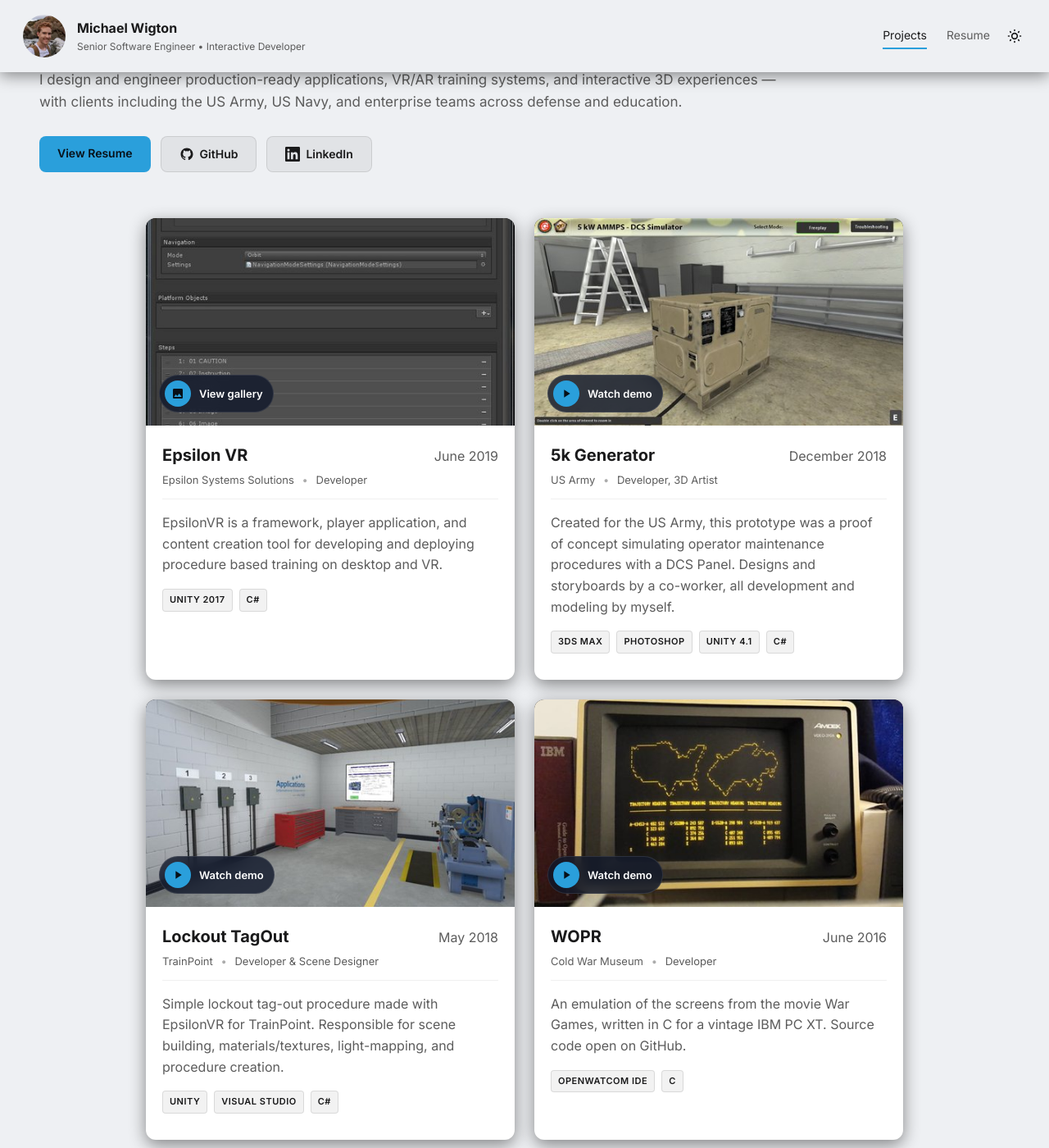
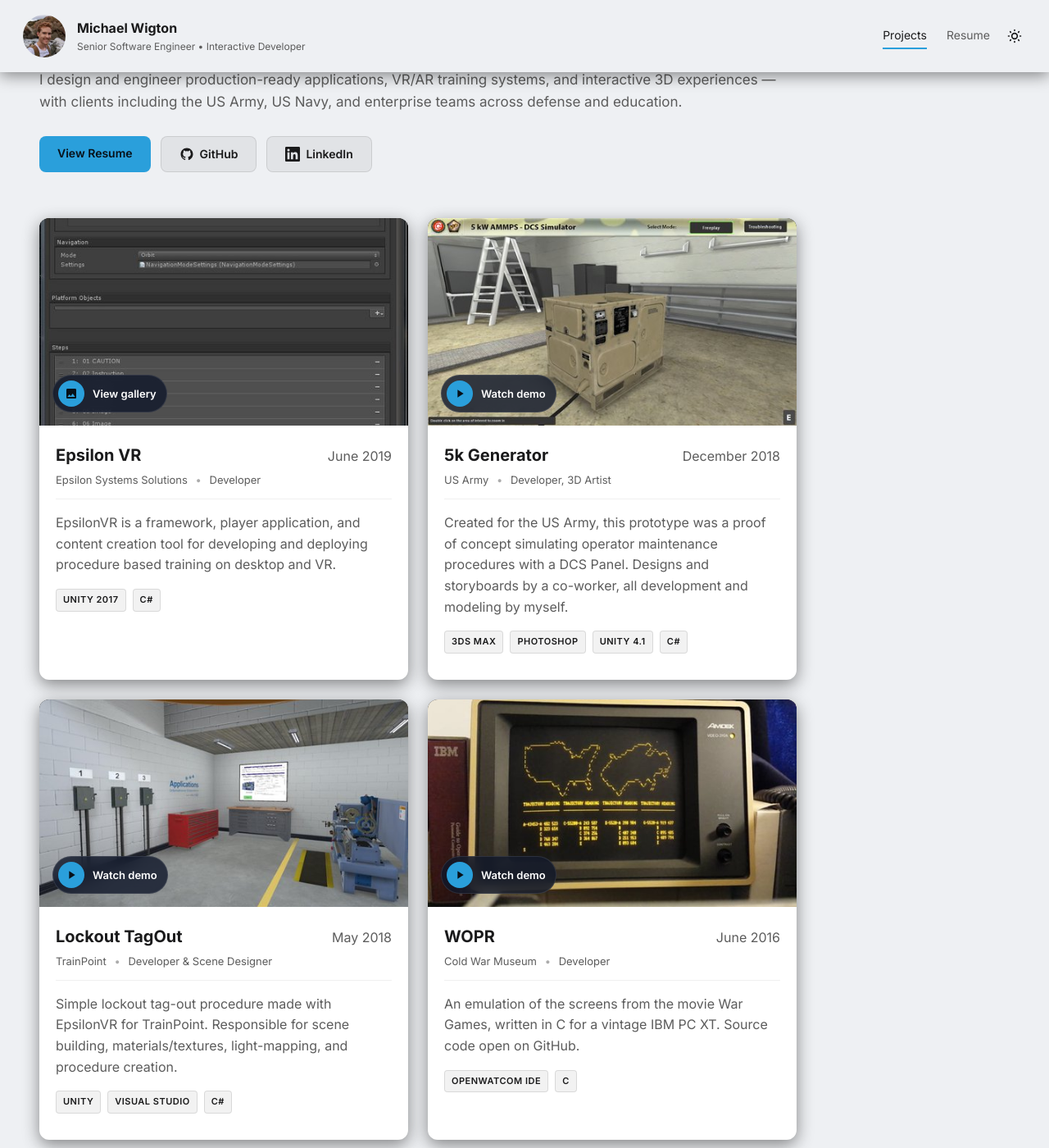
Before and after one commit to mwigton/mwigton.github.io, a Jekyll site: the page built from index.md, in a window 1280 px wide and 1400 px high, scrolled down 231 px. Shown: the whole window at 82% size. Built offline with Jekyll 4.4.1, drawn with Linux system fonts in a browser that asks for light colours.

Commit message:
style: left-align projects grid and fix padding specificity

```diff
--- a/assets/css/style.css
+++ b/assets/css/style.css
@@ -265,14 +265,15 @@ body {
 
 /* Projects grid */
 #projects {
-  padding: 20px 0 36px;
+  padding-top: 20px;
+  padding-bottom: 36px;
 }
 
 .projects-grid {
   display: grid;
   grid-template-columns: repeat(auto-fit, minmax(450px, 450px));
   gap: 24px;
-  justify-content: center;
+  justify-content: start;
 }
 
 .project-card {
```
